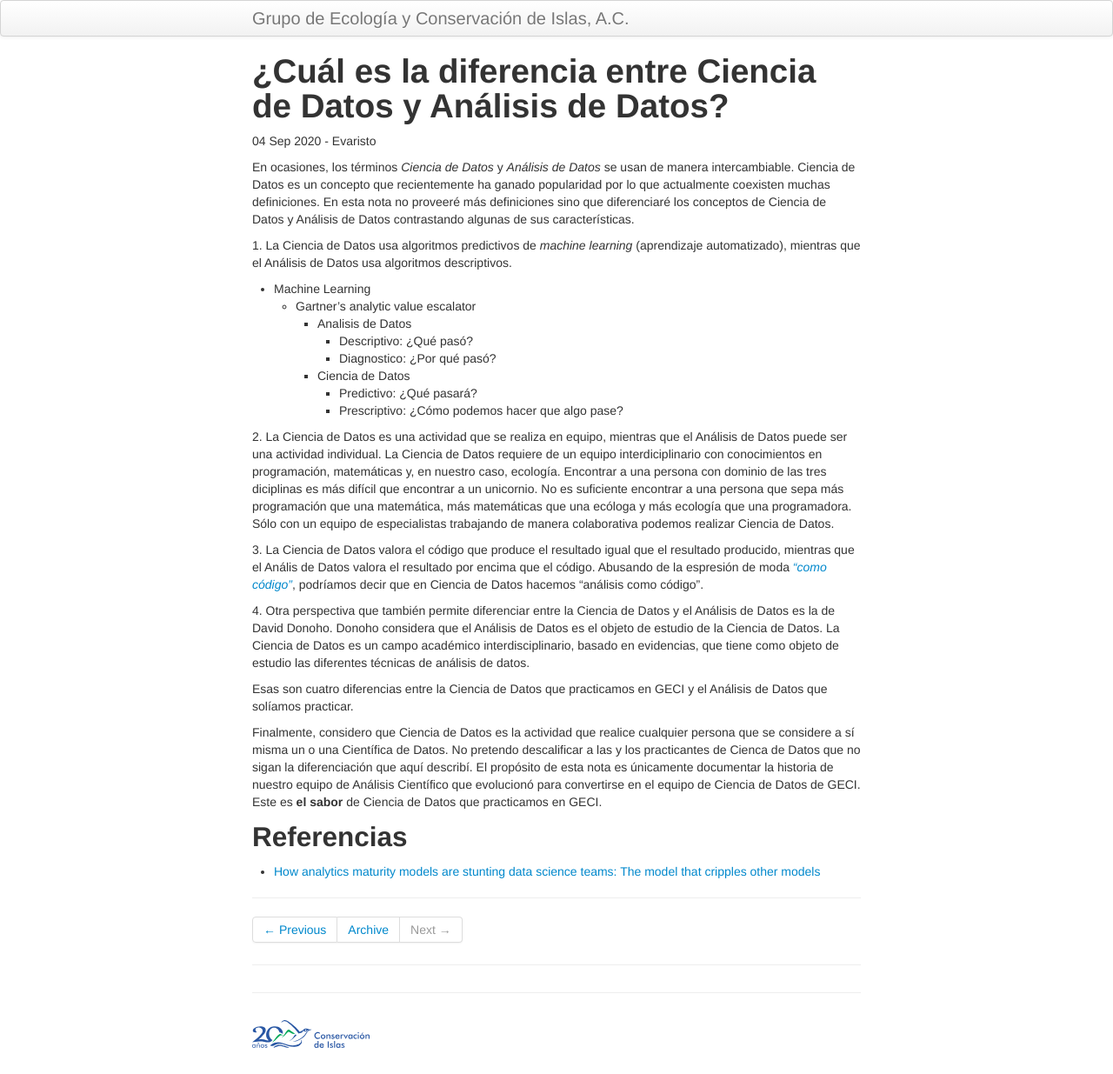
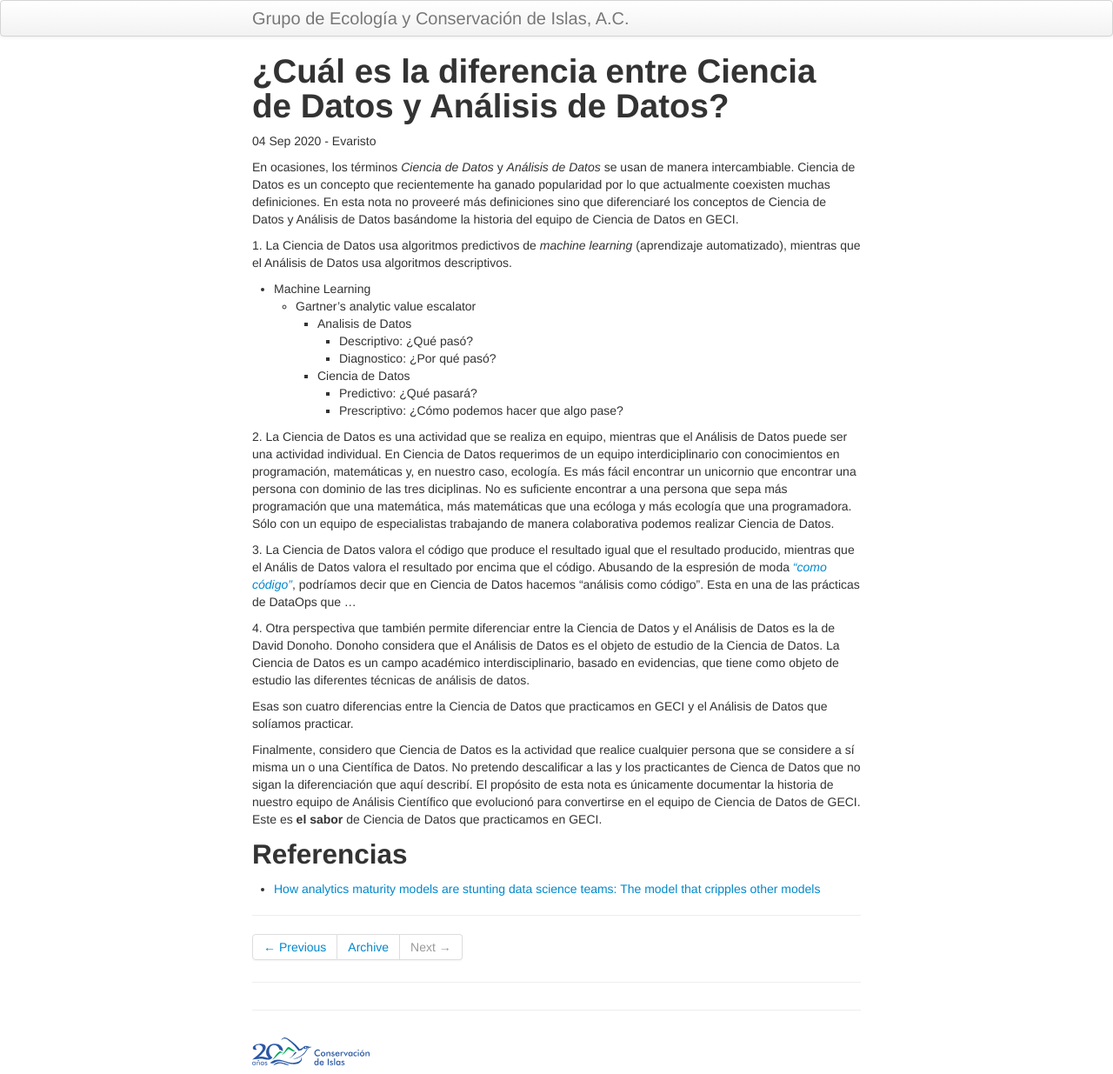
Before and after one commit to LizethMReyes/islasgeci.github.io, a Jekyll site: the page built from _posts/2020-09-04-diferencia.md, in a window 1280 px wide. Shown: the whole page at 87% size. Built offline with Jekyll 4.4.1, drawn with Linux system fonts in a browser that asks for light colours.

Commit message:
Agrega DataOps

```diff
--- a/_posts/2020-09-04-diferencia.md
+++ b/_posts/2020-09-04-diferencia.md
@@ -8,8 +8,8 @@ tags: equipo
 En ocasiones, los términos _Ciencia de Datos_ y _Análisis de Datos_ se usan de manera
 intercambiable. Ciencia de Datos es un concepto que recientemente ha ganado popularidad por lo que
 actualmente coexisten muchas definiciones. En esta nota no proveeré más definiciones sino que
-diferenciaré los conceptos de Ciencia de Datos y Análisis de Datos contrastando algunas de sus
-características.
+diferenciaré los conceptos de Ciencia de Datos y Análisis de Datos basándome la historia del equipo
+de Ciencia de Datos en GECI.
 
 1\. La Ciencia de Datos usa algoritmos predictivos de _machine learning_ (aprendizaje automatizado),
 mientras que el Análisis de Datos usa algoritmos descriptivos.
@@ -24,9 +24,9 @@ mientras que el Análisis de Datos usa algoritmos descriptivos.
             - Prescriptivo: ¿Cómo podemos hacer que algo pase?
 
 2\. La Ciencia de Datos es una actividad que se realiza en equipo, mientras que el Análisis de Datos
-puede ser una actividad individual. La Ciencia de Datos requiere de un equipo interdiciplinario con
-conocimientos en programación, matemáticas y, en nuestro caso, ecología. Encontrar a una persona con
-dominio de las tres diciplinas es más difícil que encontrar a un unicornio. No es suficiente
+puede ser una actividad individual. En Ciencia de Datos requerimos de un equipo interdiciplinario
+con conocimientos en programación, matemáticas y, en nuestro caso, ecología. Es más fácil encontrar
+un unicornio que encontrar una persona con dominio de las tres diciplinas. No es suficiente
 encontrar a una persona que sepa más programación que una matemática, más matemáticas que una
 ecóloga y más ecología que una programadora. Sólo con un equipo de especialistas trabajando de
 manera colaborativa podemos realizar Ciencia de Datos.
@@ -34,7 +34,8 @@ manera colaborativa podemos realizar Ciencia de Datos.
 3\. La Ciencia de Datos valora el código que produce el resultado igual que el resultado producido,
 mientras que el Anális de Datos valora el resultado por encima que el código. Abusando de la
 espresión de moda [_"como código"_](https://hackernoon.com/everything-as-code-explained-0ibg32a3),
-podríamos decir que en Ciencia de Datos hacemos "análisis como código".
+podríamos decir que en Ciencia de Datos hacemos "análisis como código". Esta en una de las prácticas
+de DataOps que ...
 
 4\. Otra perspectiva que también permite diferenciar entre la Ciencia de Datos y el Análisis de
 Datos es la de David Donoho. Donoho considera que el Análisis de Datos es el objeto de estudio de la
```
